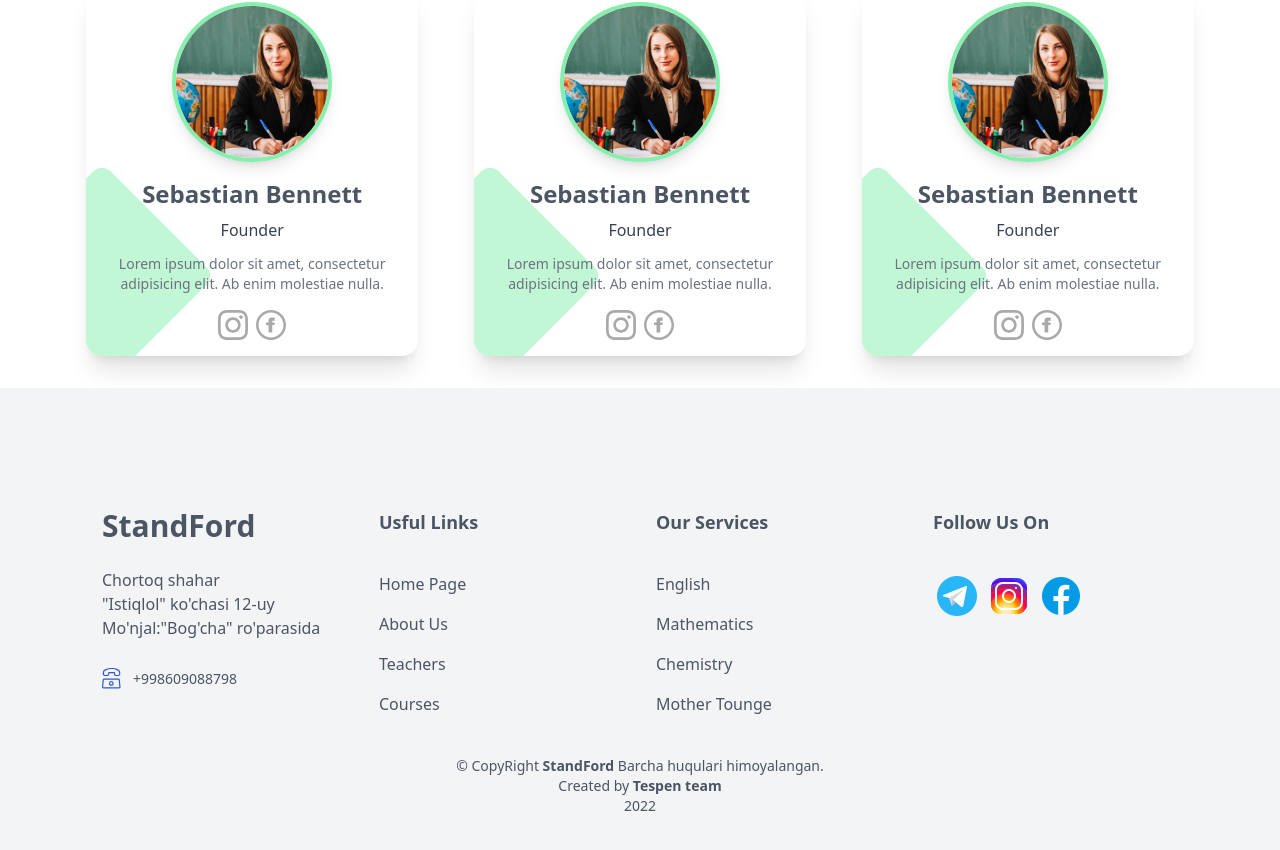
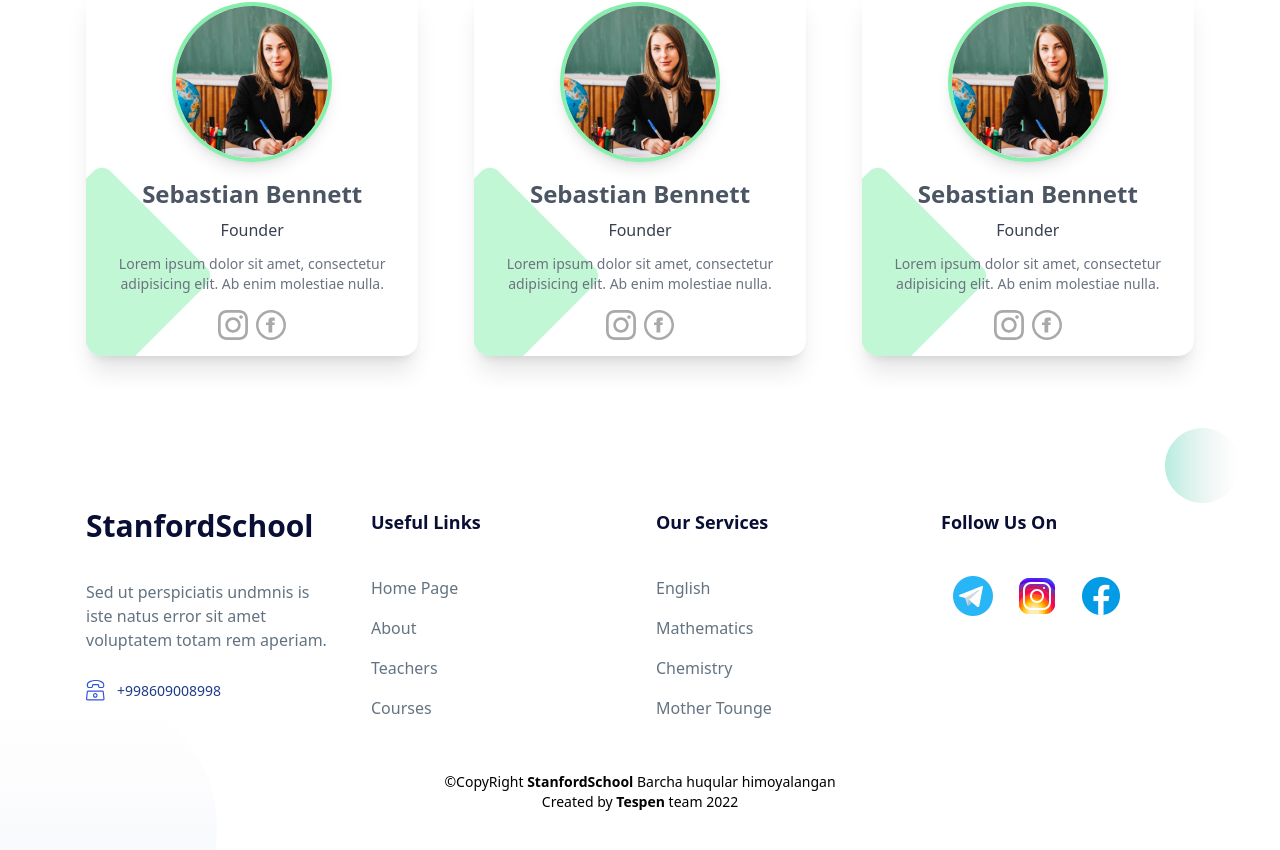
Before and after one commit to Tespen-uz/edu, a Next.js app: page /teachers in a window 1280 px wide. Shown: the part 1240-2090 px from the top of the page. Built offline with nearby package versions, Linux system fonts and the light colour scheme.

Commit message:
logo changed

```diff
--- a/components/Footer/Footer.jsx
+++ b/components/Footer/Footer.jsx
@@ -7,29 +7,25 @@ import Link from "next/link"
 
 const Footer = () => {
 
-  return (<footer className= " bg-gray-100 pt-20 lg:pt-[120px] pb-10 lg:pb-20 relative z-10">
-   <div className="container mx-auto ">
-      <div className="flex flex-wrap ">
-         <div className="w-full sm:w-2/3 lg:w-3/12 px-4">
-            <div className="w-full mb-10">
-               <a
-                  href="javascript:void(0)"
-                  className="inline-block max-w-[160px] mb-6"
-                  >
-               <p className="text-gray-600 font-bold text-3xl">StandFord</p>
-               </a>
-               <p className="text-base text-body-color text-gray-600 mb-7">
-                 Chortoq shahar <br/>"Istiqlol" ko'chasi 12-uy<br/>
-                 Mo'njal:"Bog'cha" ro'parasida
+  return (
+<footer class="bg-white pt-20 lg:pt-[120px] pb-10 lg:pb-20 relative z-10">
+   <div class="container mx-auto">
+      <div class="flex flex-wrap -mx-4">
+         <div class="w-full sm:w-2/3 lg:w-3/12 px-4">
+            <div class="w-full mb-10">
+               <p className="text-3xl text-dark font-bold mb-3 ">StanfordSchool</p>
+               <br/>
+               <p class="text-base text-body-color mb-7">
+                  Sed ut perspiciatis undmnis is iste natus error sit amet
+                  voluptatem totam rem aperiam.
                </p>
-               <p className="flex items-center text-sm                         text-gray-600
- font-medium">
-                  <span className="text-primary text-gray-600 mr-3">
+               <p class="flex items-center text-sm text-dark font-medium">
+                  <span class="text-primary mr-3">
                      <svg
                         width="19"
                         height="21"
                         viewBox="0 0 19 21"
-                        className="fill-current"
+                        class="fill-current"
                         >
                         <path
                            d="M17.8076 11.8129C17.741 11.0475 17.1088 10.5151 16.3434 10.5151H2.16795C1.40261 10.5151 0.803643 11.0808 0.703816 11.8129L0.00502514 18.8008C-0.0282506 19.2001 0.104853 19.6327 0.371059 19.9322C0.637265 20.2317 1.03657 20.398 1.46916 20.398H17.0755C17.4748 20.398 17.8741 20.2317 18.1736 19.9322C18.4398 19.6327 18.5729 19.2334 18.5396 18.8008L17.8076 11.8129ZM17.2751 19.1668C17.2419 19.2001 17.1753 19.2667 17.0422 19.2667H1.46916C1.36933 19.2667 1.2695 19.2001 1.23623 19.1668C1.20295 19.1336 1.1364 19.067 1.16968 18.9339L1.86847 11.9127C1.86847 11.7463 2.00157 11.6465 2.16795 11.6465H16.3767C16.5431 11.6465 16.6429 11.7463 16.6762 11.9127L17.375 18.9339C17.3417 19.0337 17.3084 19.1336 17.2751 19.1668Z"
@@ -42,36 +38,70 @@ const Footer = () => {
                            />
                      </svg>
                   </span>
-                <a href="tel:+998609088789">  <span className="text-gray-600">+998609088798</span></a>
+                  <a className="text-blue-900" href="tel:+998609008998">+998609008998</a>
                </p>
             </div>
          </div>
-         <div className="w-full sm:w-1/2 lg:w-3/12 px-4">
-            <div className="w-full mb-10">
-               <h4 className="text-gray-600 text-lg font-semibold mb-9">Usful Links</h4>
+         <div class="w-full sm:w-1/2 lg:w-3/12 px-4">
+            <div class="w-full mb-10">
+               <h4 class="text-dark text-lg font-semibold mb-9">Useful Links</h4>
                <ul>
-                  <li className=" my-4 text-gray-600" >
-                  <Link href="/"  >
-                  <a>
+                  <li>
+                     <Link href="/">
+                     <a
+                        class="
+                        inline-block
+                        text-base text-body-color
+                        hover:text-primary
+                        leading-loose
+                        mb-2
+                        "
+                        >
                   Home Page
                      </a>
-               </Link></li>
-                  <li className=" my-4 text-gray-600">
-                  <Link href="/about"  >
-                  <a>
-                  About Us
+                     </Link>
+                  </li>
+                  <li>
+                     <Link href="/about">
+                     <a
+                        class="
+                        inline-block
+                        text-base text-body-color
+                        hover:text-primary
+                        leading-loose
+                        mb-2
+                        "
+                        >
+                  About
                      </a>
-               </Link></li>
-                 <li className=" my-4 text-gray-600">
-                 <Link href="/teachers"  >
-                  <a>
+                     </Link>
+                  </li>
+                  <li>
+                    <Link href="/teachers">
+                     <a
+                        class="
+                        inline-block
+                        text-base text-body-color
+                        hover:text-primary
+                        leading-loose
+                        mb-2
+                        "
+                        >
                   Teachers
                      </a>
                      </Link>
                   </li>
-                 <li className=" my-4 text-gray-600">
-                  <Link href="/courses"  >
-                  <a>
+                  <li>
+                     <Link href="/courses">
+                     <a
+                        class="
+                        inline-block
+                        text-base text-body-color
+                        hover:text-primary
+                        leading-loose
+                        mb-2
+                        "
+                        >
                   Courses
                      </a>
                      </Link>
@@ -79,33 +109,66 @@ const Footer = () => {
                </ul>
             </div>
          </div>
-         <div className="w-full sm:w-1/2 lg:w-3/12 px-4">
-            <div className="w-full mb-10">
-               <h4 className="
-                        text-gray-600
-               text-lg font-semibold mb-9">Our Services</h4>
+         <div class="w-full sm:w-1/2 lg:w-3/12 px-4">
+            <div class="w-full mb-10">
+               <h4 class="text-dark text-lg font-semibold mb-9">Our Services</h4>
                <ul>
-                  <li className=" my-4 text-gray-600" >
-                  <Link href="/"  >
-                  <a>
+                  <li>
+                     <Link href="/courses">
+                     <a
+                        class="
+                        inline-block
+                        text-base text-body-color
+                        hover:text-primary
+                        leading-loose
+                        mb-2
+                        "
+                        >
                   English
                      </a>
-               </Link></li>
-                  <li className=" my-4 text-gray-600">
-                  <Link href="/about"  >
-                  <a>
-               Mathematics                  </a>
-               </Link></li>
-                 <li className=" my-4 text-gray-600">
-                 <Link href="/teachers"  >
-                  <a>
+                     </Link>
+                  </li>
+                  <li>
+                     <Link href="/courses">
+                     <a
+                        class="
+                        inline-block
+                        text-base text-body-color
+                        hover:text-primary
+                        leading-loose
+                        mb-2
+                        "
+                        >
+                  Mathematics
+                     </a>
+                     </Link>
+                  </li>
+                  <li>
+                    <Link href="/courses">
+                     <a
+                        class="
+                        inline-block
+                        text-base text-body-color
+                        hover:text-primary
+                        leading-loose
+                        mb-2
+                        "
+                        >
                   Chemistry
                      </a>
                      </Link>
                   </li>
-                 <li className=" my-4 text-gray-600">
-                  <Link href="/courses"  >
-                  <a>
+                  <li>
+                    <Link href="/courses">
+                     <a
+                        class="
+                        inline-block
+                        text-base text-body-color
+                        hover:text-primary
+                        leading-loose
+                        mb-2
+                        "
+                        >
                   Mother Tounge
                      </a>
                      </Link>
@@ -113,37 +176,52 @@ const Footer = () => {
                </ul>
             </div>
          </div>
-         <div className="w-full sm:w-1/2 lg:w-3/12 px-4">
-            <div className="w-full mb-10">
-               <h4 className="                        text-gray-600
- text-lg font-semibold mb-9">Follow Us On</h4>
-               <div className="flex items-center mb-6">
 
-<Link href="">
-   <a>
+         <div class="w-full sm:w-1/2 lg:w-3/12 px-4">
+            <div class="w-full mb-10">
+               <h4 class="text-dark text-lg font-semibold mb-9">Follow Us On</h4>
+               <a href="" className="p-2" >
                <Image src={Telegram}/>
-
                </a>
-   </Link>
-   &nbsp;
-<Link href="">
-   <a>
+               <a href="" className="p-2">
                <Image src={Instagram}/>
                </a>
-</Link>
-&nbsp;
-<Link href="">
-   <a>
+               <a href="" className="p-2">
                <Image src={Facebook}/>
                </a>
-</Link>
-               </div>
             </div>
          </div>
       </div>
    </div>
    <div>
-      <span className="absolute top-10 right-10 z-[-1]">
+      <span class="absolute left-0 bottom-0 z-[-1]">
+         <svg
+            width="217"
+            height="229"
+            viewBox="0 0 217 229"
+            fill="none"
+            xmlns="http://www.w3.org/2000/svg"
+            >
+            <path
+               d="M-64 140.5C-64 62.904 -1.096 1.90666e-05 76.5 1.22829e-05C154.096 5.49924e-06 217 62.904 217 140.5C217 218.096 154.096 281 76.5 281C-1.09598 281 -64 218.096 -64 140.5Z"
+               fill="url(#paint0_linear_1179_5)"
+               />
+            <defs>
+               <linearGradient
+                  id="paint0_linear_1179_5"
+                  x1="76.5"
+                  y1="281"
+                  x2="76.5"
+                  y2="1.22829e-05"
+                  gradientUnits="userSpaceOnUse"
+                  >
+                  <stop stop-color="#3056D3" stop-opacity="0.08" />
+                  <stop offset="1" stop-color="#C4C4C4" stop-opacity="0" />
+               </linearGradient>
+            </defs>
+         </svg>
+      </span>
+      <span class="absolute top-10 right-10 z-[-1]">
          <svg
             width="75"
             height="75"
@@ -156,24 +234,26 @@ const Footer = () => {
                fill="url(#paint0_linear_1179_4)"
                />
             <defs>
-
+               <linearGradient
+                  id="paint0_linear_1179_4"
+                  x1="-1.63917e-06"
+                  y1="37.5"
+                  x2="75"
+                  y2="37.5"
+                  gradientUnits="userSpaceOnUse"
+                  >
+                  <stop stop-color="#13C296" stop-opacity="0.31" />
+                  <stop offset="1" stop-color="#C4C4C4" stop-opacity="0" />
+               </linearGradient>
             </defs>
          </svg>
       </span>
    </div>
-   <div className=" px-5 flex flex-col text-center w-full ">
-         <p className="text-sm text-gray-600 text-center">
-           © CopyRight <span className="font-bold text-gray-600">StandFord</span>{" "}
-           Barcha huqulari himoyalangan.
-           <br />
-           Created by{" "}
-           <span className="text-gray-600 font-bold">Tespen team</span>
-           <br />
-           2022
-         </p>
+   <div className="text-center">
+      <p className="text-sm " >&copy;CopyRight <span className="font-bold">StanfordSchool </span>Barcha huqular himoyalangan</p>
+      <p className="text-sm " >Created by <span className="font-bold">Tespen </span> team 2022</p><br/>
    </div>
 </footer>
-
   );
 };
 export default Footer;
--- a/components/Navbar/Navbar.jsx
+++ b/components/Navbar/Navbar.jsx
@@ -11,7 +11,7 @@ export default function Navbar() {
           <div className="flex justify-start lg:w-0 lg:flex-1">
             <Link href="/">
               <a>
-                <p className=" text-3xl text-gray-600 font-bold">StandFord</p>
+                <p className=" text-3xl text-gray-600 font-bold">StanfordSchool</p>
               </a>
             </Link>
           </div>
@@ -69,7 +69,7 @@ export default function Navbar() {
           <div className="bg-gray-100 z-10 mx-auto rounded-lg shadow-lg ">
             <div className="pt-3 pb-1 px-5">
               <div className="flex items-center justify-between">
-                <p className="text-gray-600 text-3xl font-bold ">StandFord</p>
+                <p className="text-gray-600 text-3xl font-bold ">StanfordSchool</p>
                 <div className="">
                   <Popover.Button className="bg-gray-100 rounded-md relative left-3  p-2 inline-flex items-center justify-center text-gray-600 hover:text-gray-600 hover:bg-gray-100  focus:outline-none focus:ring-2 focus:ring-inset focus:ring-indigo-500">
                     <span className="sr-only">Close menu</span>
```
Also changed, not shown: pages/index.js (line endings or trailing spaces). Lines whose indentation alone changed are shown as unchanged.
